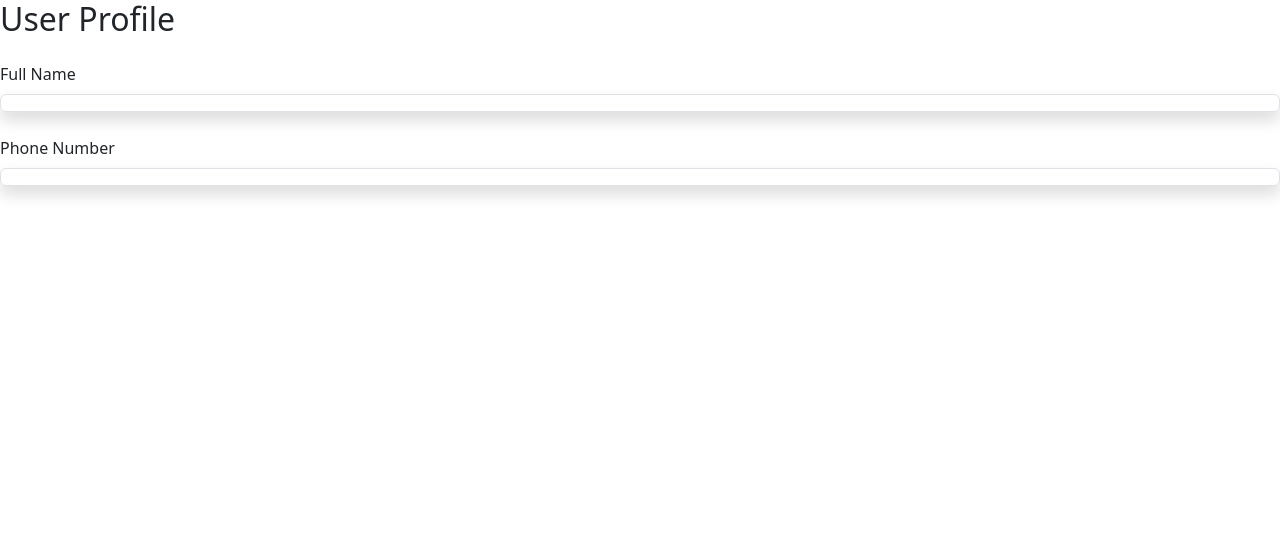
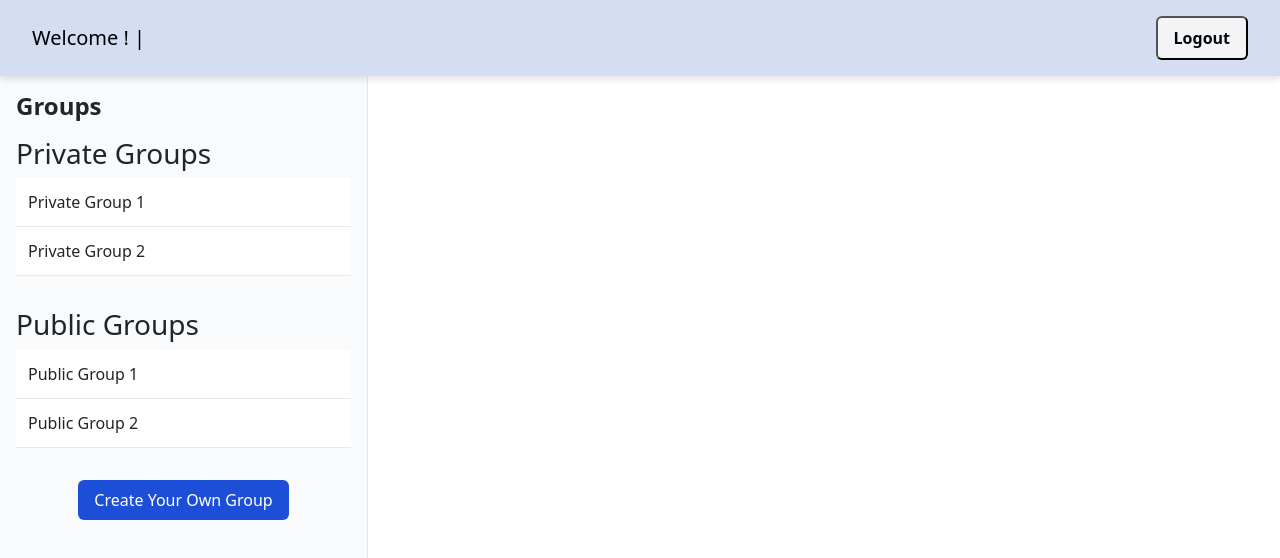
Before and after one commit to sameerzaman15/Carpooling-frontend, a React (Vite) app: page /home in a window 1280 px wide. Shown: the top 558 px of the page. Built offline with nearby package versions, Linux system fonts and the light colour scheme; sample sign-in values are in the browser's storage.

Commit message:
Latest Changes

```diff
--- a/src/App.tsx
+++ b/src/App.tsx
@@ -4,20 +4,43 @@ import Signup from './components/Signup';
 import Login from './components/Login';
 import { AuthProvider } from './context/AuthContext';
 import Home from './components/Home';
+import Navbar from './components/Navbar';
+
+const AuthenticatedRoute: React.FC<{ children: React.ReactNode }> = ({ children }) => {
+  const token = localStorage.getItem('access_token');
+  if (!token) {
+    return <Navigate to="/login" replace />;
+  }
+  return (
+    <>
+      <Navbar />
+      {children}
+    </>
+  );
+};
 
 const App: React.FC = () => {
   return (
     <Router>
       <AuthProvider>
+        <div className="flex flex-col min-h-screen">
           <Routes>
             <Route path="/" element={<Signup />} />
             <Route path="/login" element={<Login />} />
-          <Route path="/home" element={<Home />} />
+            <Route
+              path="/home"
+              element={
+                <AuthenticatedRoute>
+                  <Home />
+                </AuthenticatedRoute>
+              }
+            />
             <Route
               path="/login-success"
               element={<Navigate to="/home" replace />}
             />
           </Routes>
+        </div>
       </AuthProvider>
     </Router>
   );
--- /dev/null
+++ b/src/components/Groups.css
@@ -0,0 +1,62 @@
+
+
+.groups-container {
+    width: 368px;
+    padding: 1rem;
+    background-color: #f9fafb;
+    border-right: 1px solid #e5e7eb;
+    height: 100%;
+  }
+
+  .groups-heading {
+    font-size: 1.5rem;
+    font-weight: bold;
+    margin-bottom: 1rem;
+  }
+
+  .groups-section {
+    margin-bottom: 2rem;
+  }
+
+  .groups-table {
+    width: 100%;
+    border-collapse: collapse;
+  }
+
+  .groups-table tr {
+    cursor: pointer;
+  }
+
+  .groups-table td {
+    padding: 0.75rem;
+    border-bottom: 1px solid #e5e7eb;
+    background-color: #fff;
+    transition: background-color 0.3s ease;
+  }
+
+  .groups-table tr:hover td {
+    background-color: #e5e7eb;
+  }
+
+  .create-group {
+    text-align: center;
+    margin-top: 2rem;
+  }
+
+  .create-group-button {
+    background-color: #1d4ed8;
+    color: white;
+    padding: 0.5rem 1rem;
+    border: none;
+    border-radius: 0.375rem;
+    font-size: 1rem;
+    cursor: pointer;
+  }
+
+  .create-group-button:hover {
+    background-color: #2563eb;
+  }
+
+  .create-group-button:active {
+    background-color: #1e40af;
+  }
--- /dev/null
+++ b/src/components/Groups.tsx
@@ -0,0 +1,69 @@
+import React, { useState } from 'react';
+import './Groups.css'; //
+
+const Groups: React.FC = () => {
+  const [publicGroups] = useState([
+    { id: 1, name: 'Public Group 1' },
+    { id: 2, name: 'Public Group 2' },
+  ]);
+
+  const [privateGroups] = useState([
+    { id: 1, name: 'Private Group 1' },
+    { id: 2, name: 'Private Group 2' },
+  ]);
+
+  const handleJoinPublicGroup = (groupName: string) => {
+    alert(`You have joined ${groupName}`);
+
+  };
+
+  const handleRequestPrivateGroup = (groupName: string) => {
+    alert(`Request to join ${groupName} has been sent.`);
+
+  };
+
+  const handleCreateGroup = () => {
+    alert('Create Group modal or form will be triggered.');
+
+  };
+
+  return (
+    <div className="groups-container">
+      <h2 className="groups-heading">Groups</h2>
+
+      <div className="groups-section">
+        <h3>Private Groups</h3>
+        <table className="groups-table">
+          <tbody>
+            {privateGroups.map(group => (
+              <tr key={group.id} onClick={() => handleRequestPrivateGroup(group.name)}>
+                <td>{group.name}</td>
+              </tr>
+            ))}
+          </tbody>
+        </table>
+      </div>
+
+      <div className="groups-section">
+        <h3>Public Groups</h3>
+        <table className="groups-table">
+          <tbody>
+            {publicGroups.map(group => (
+              <tr key={group.id} onClick={() => handleJoinPublicGroup(group.name)}>
+                <td>{group.name}</td>
+              </tr>
+            ))}
+          </tbody>
+        </table>
+      </div>
+
+      <div className="create-group">
+        <button onClick={handleCreateGroup} className="create-group-button">
+          Create Your Own Group
+        </button>
+      </div>
+    </div>
+  );
+};
+
+export default Groups;
--- a/src/components/Home.css
+++ b/src/components/Home.css
@@ -0,0 +1,16 @@
+
+.home-container {
+    display: flex;
+    height: 100vh;
+  }
+
+  .home-sidebar {
+    width: 25%;
+    background-color: #f3f4f6;
+  }
+
+  .home-content {
+    width: 75%;
+    padding: 2rem;
+    background-color: #fff;
+  }
--- a/src/components/Home.tsx
+++ b/src/components/Home.tsx
@@ -1,52 +1,12 @@
-import React, { useContext, useEffect, useState } from 'react';
-import axios from 'axios';
-import { AuthContext } from '../context/AuthContext';
+import React from 'react';
+import Groups from './Groups';
+import './Home.css';
 
-const Home = () => {
-  const auth = useContext(AuthContext);
-  const [userDetails, setUserDetails] = useState({ fullName: '', phoneNo: '' });
-
-  useEffect(() => {
-    const fetchUserDetails = async () => {
-      if (auth?.user) {
-        setUserDetails(auth.user);
-      } else {
-        const token = localStorage.getItem('access_token');
-        const userId = localStorage.getItem('userId');
-        if (token && userId) {
-          try {
-            const response = await axios.get(`http://localhost:3000/user-details/${userId}`, {
-              headers: { Authorization: `Bearer ${token}` },
-            });
-            setUserDetails(response.data);
-          } catch (error) {
-            console.error('Error fetching user details:', error);
-          }
-        }
-      }
-    };
-
-    fetchUserDetails();
-  }, [auth]);
-
+const Home: React.FC = () => {
   return (
-    <div className="bg-white shadow-md rounded px-8 pt-6 pb-8 mb-4">
-      <h2 className="text-2xl font-bold mb-4">User Profile</h2>
-      <div className="mb-4">
-        <label className="block text-gray-700 text-sm font-bold mb-2" htmlFor="fullName">
-          Full Name
-        </label>
-        <p className="shadow appearance-none border rounded w-full py-2 px-3 text-gray-700 leading-tight" id="fullName">
-          {userDetails.fullName}
-        </p>
-      </div>
-      <div className="mb-4">
-        <label className="block text-gray-700 text-sm font-bold mb-2" htmlFor="phoneNo">
-          Phone Number
-        </label>
-        <p className="shadow appearance-none border rounded w-full py-2 px-3 text-gray-700 leading-tight" id="phoneNo">
-          {userDetails.phoneNo}
-        </p>
+    <div className="home-container">
+      <div className="home-sidebar">
+        <Groups />
       </div>
     </div>
   );
--- a/src/components/Login.tsx
+++ b/src/components/Login.tsx
@@ -1,6 +1,6 @@
 import React, { useContext, useState } from 'react';
 import { AuthContext } from '../context/AuthContext';
-import { useNavigate } from 'react-router-dom';
+import { Link, useNavigate } from 'react-router-dom';
 import './Login.css'; // Import external CSS file
 
 const Login: React.FC = () => {
@@ -53,8 +53,12 @@ const Login: React.FC = () => {
             required
           />
         </div>
-
         <button type="submit" className="btn btn-primary btn-block">Login</button>
+        <div className="already text-center mt-2">
+              <p>
+                Don't have an account? <Link to="/">Register Now!</Link>
+              </p>
+            </div>
       </form>
     </div>
   );
--- /dev/null
+++ b/src/components/Navbar.css
@@ -0,0 +1,38 @@
+.navbar {
+    background-color: #d5ddf2;
+    padding: 1rem;
+    display: flex;
+    justify-content: space-between;
+    align-items: center;
+    box-shadow: 0 4px 6px rgba(0, 0, 0, 0.1);
+  }
+
+  .navbar-left {
+    color: black;
+    font-size: 1.25rem;
+    font-weight: 500;
+    margin-left: 1rem;
+  }
+
+  .navbar-right {
+    margin-right: 1rem;
+  }
+
+  .navbar-button {
+    background-color:#f3f4f6;
+    color: #05080e;
+    padding: 0.5rem 1rem;
+    border-radius: 0.375rem;
+    font-size: 1rem;
+    font-weight: 600;
+    cursor: pointer;
+    transition: background-color 0.3s ease;
+  }
+
+  .navbar-button:hover {
+    background-color: lightblue;
+  }
+
+  .navbar-button:active {
+    background-color: #e5e7eb;
+  }
--- /dev/null
+++ b/src/components/Navbar.tsx
@@ -0,0 +1,31 @@
+import React, { useContext } from 'react';
+import { useNavigate } from 'react-router-dom';
+import { AuthContext } from '../context/AuthContext';
+import './Navbar.css'; // Import external CSS
+
+const Navbar: React.FC = () => {
+  const auth = useContext(AuthContext);
+  const navigate = useNavigate();
+
+  const handleLogout = () => {
+    // Logout logic
+    localStorage.removeItem('access_token');
+    localStorage.removeItem('userId');
+    navigate('/login');
+  };
+
+  return (
+    <nav className="navbar">
+      <div className="navbar-left">
+       Welcome {auth?.user?.fullName}! | {auth?.user?.phoneNo}
+      </div>
+      <div className="navbar-right">
+        <button onClick={handleLogout} className="navbar-button">
+          Logout
+        </button>
+      </div>
+    </nav>
+  );
+};
+
+export default Navbar;
```
Lines whose indentation alone changed are shown as unchanged.
